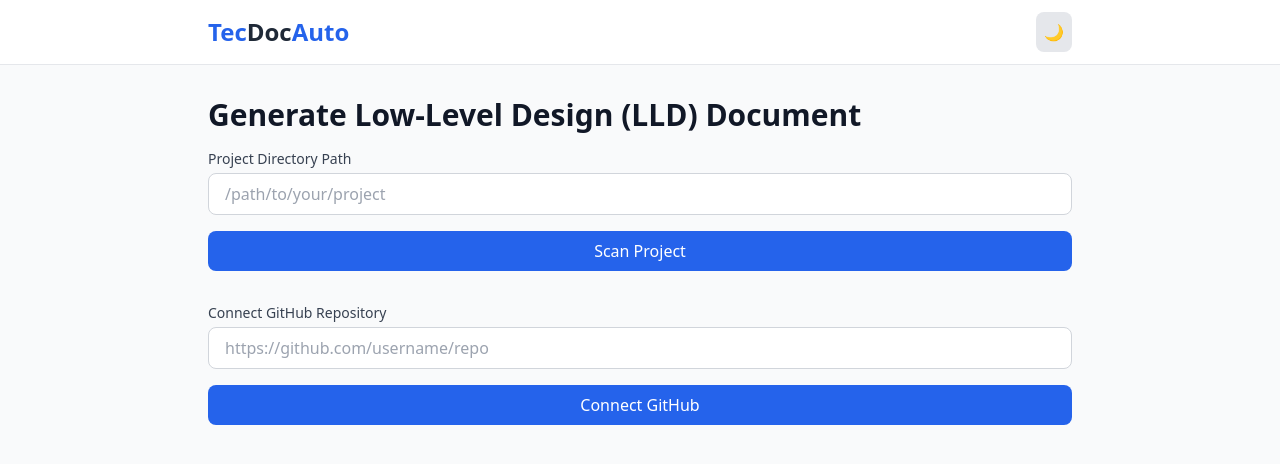
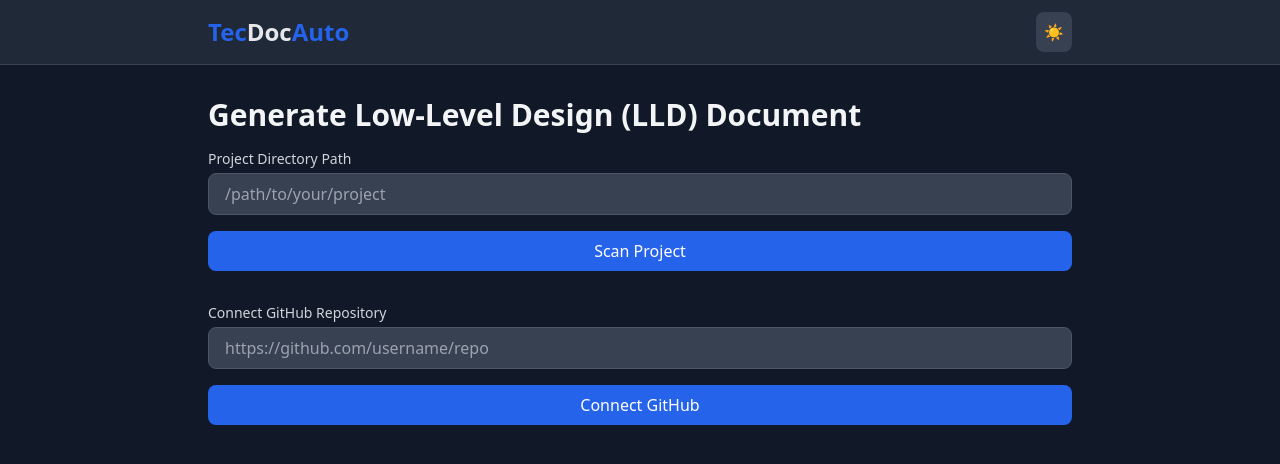
Before and after one commit to heymeowcat/DocSync, a FastAPI app: page / in a window 1280 px wide. Shown: the top 464 px of the page. Run offline with FastAPI, Linux system fonts and the light colour scheme; some libraries are stand-ins or nearby versions.

Commit message:
fix: dark mode switch fix

```diff
--- a/templates/index.html
+++ b/templates/index.html
@@ -5,6 +5,11 @@
     <meta name="viewport" content="width=device-width, initial-scale=1.0" />
     <title>TecDocAuto - LLD Generator</title>
     <script src="https://cdn.tailwindcss.com"></script>
+    <script>
+      tailwind.config = {
+        darkMode: "class",
+      };
+    </script>
     <script src="https://code.jquery.com/jquery-3.6.0.min.js"></script>
     <script src="https://cdn.jsdelivr.net/npm/marked/marked.min.js"></script>
     <script src="https://cdn.jsdelivr.net/npm/mermaid/dist/mermaid.min.js"></script>
@@ -236,9 +241,18 @@
       $(document).ready(function () {
         const themeToggle = $("#themeToggle");
         const themeIcon = $("#themeIcon");
+        const savedTheme = localStorage.getItem("theme") || "dark";
+        document.documentElement.classList.toggle(
+          "dark",
+          savedTheme === "dark"
+        );
+        themeIcon.text(savedTheme === "dark" ? "☀️" : "🌙");
+
         themeToggle.click(() => {
-          $("html").toggleClass("dark");
-          themeIcon.text($("html").hasClass("dark") ? "☀️" : "🌙");
+          document.documentElement.classList.toggle("dark");
+          const isDark = document.documentElement.classList.contains("dark");
+          themeIcon.text(isDark ? "☀️" : "🌙");
+          localStorage.setItem("theme", isDark ? "dark" : "light");
         });
 
         $("#projectForm").on("submit", function (e) {
```
